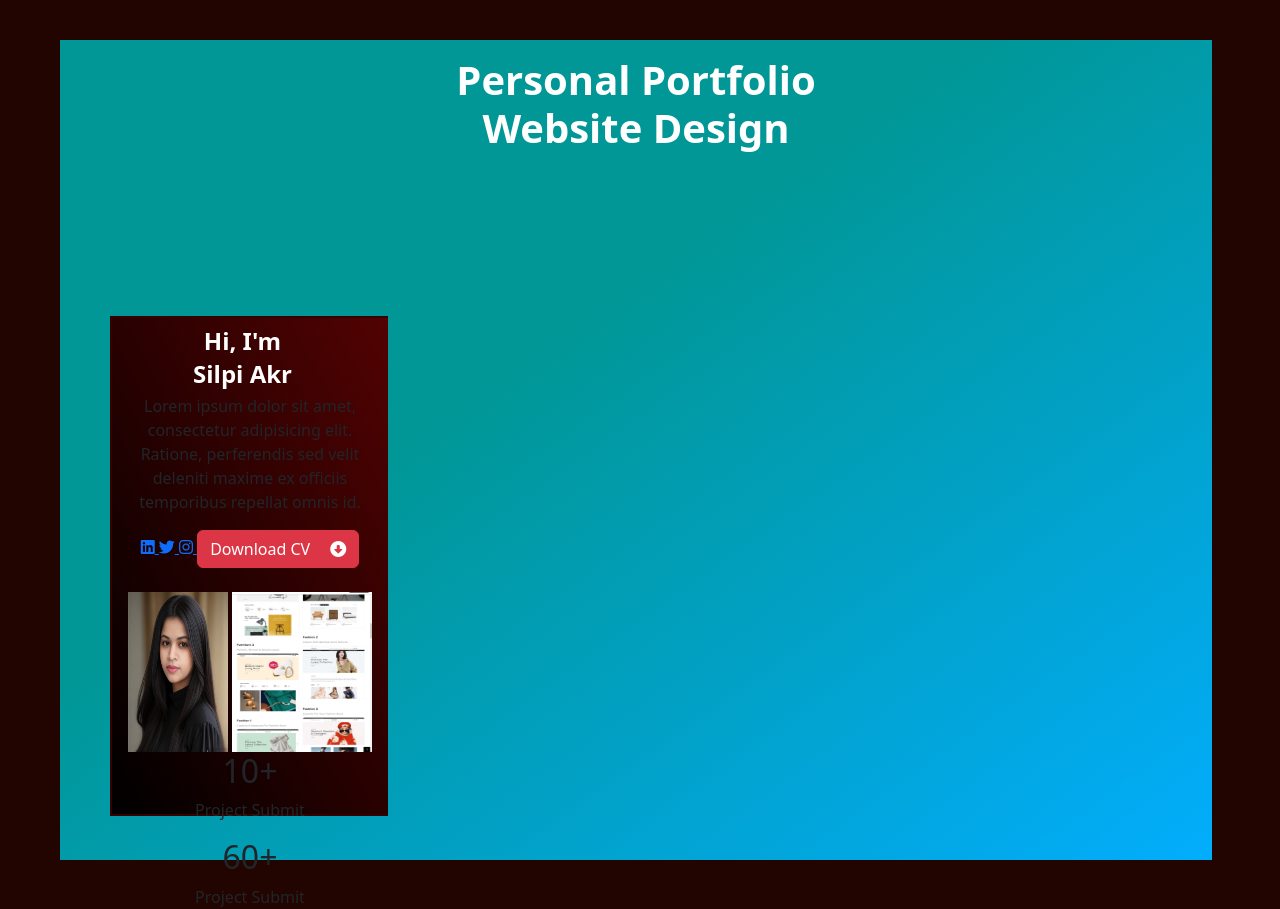
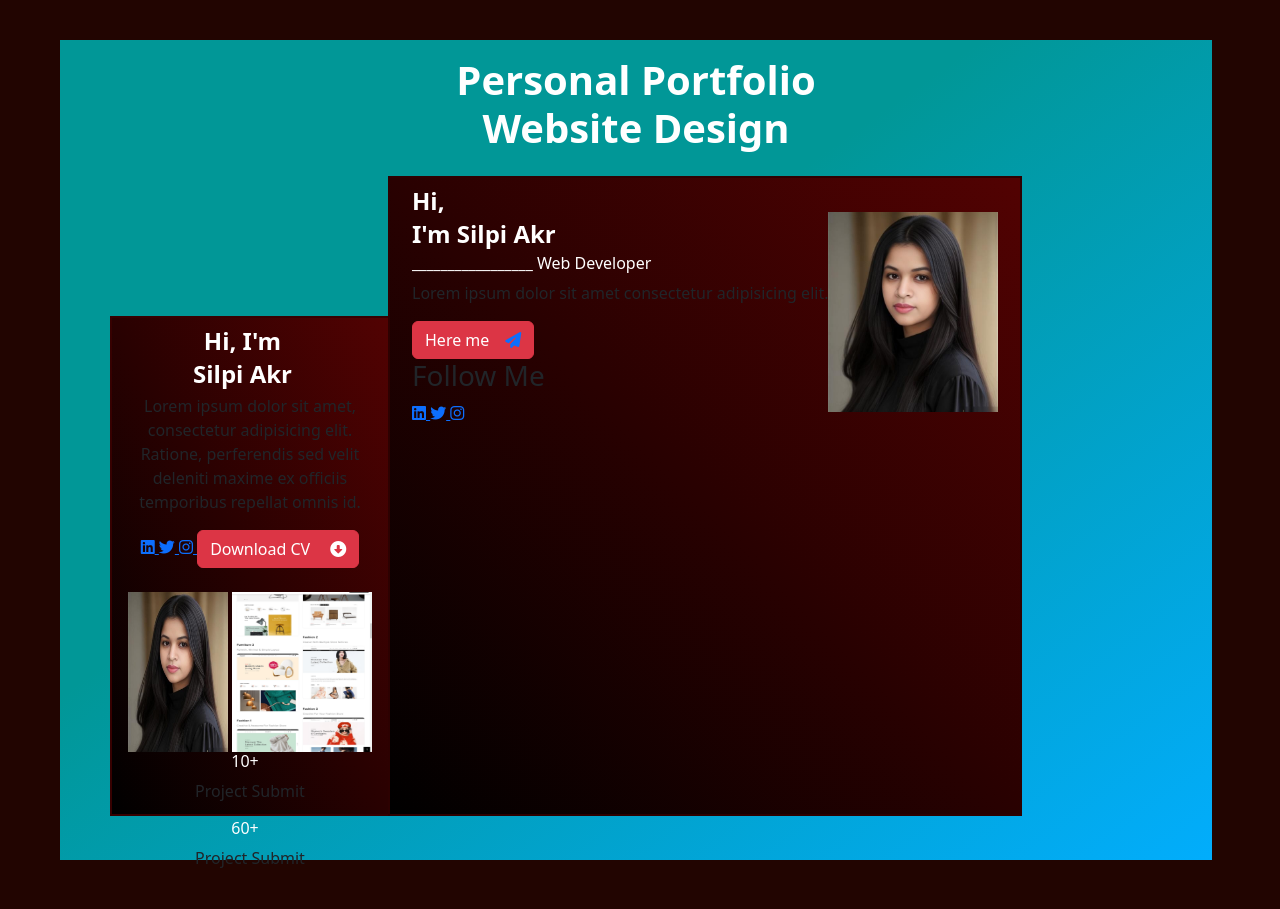
Before and after one commit to silpiakr/Landing-Page, a plain HTML site: page index.html in a window 1280 px wide. Drawn offline with nearby package versions, Linux system fonts and the light colour scheme.

Commit message:
about section

```diff
--- a/index.html
+++ b/index.html
@@ -47,3 +47,25 @@
                         </div>
                     </div>
                   </div>
+                  <div class="col-md-auto abt-me-2">
+                    <div class="innerDiv1">
+                        <div>
+                            <h1>Hi, </h1>
+                            <h1>I'm <span>Silpi Akr</span></h1>
+                            <h2>_________________ Web Developer</h2>
+                            <p>Lorem ipsum dolor sit amet consectetur adipisicing elit.
+                            </p>
+                            <button type="button" class="btn btn-danger ms-0 btn-style">Here me<a href="https://www.linkedin.com/" target="blank"><i class="fa-solid fa-paper-plane ms-3"></i></a></button>
+                            <h3>Follow Me</h3>
+                            <a href="" class="innerA">
+                                <i class="fa-brands fa-linkedin"></i>
+
+                                <i class="fa-brands fa-twitter"></i>
+
+                                <i class="fa-brands fa-instagram"></i>
+                            </a>
+                        </div>
+                        <div>
+                            <img src="images/silpi's-pic.jpg" style="width: 170px; height: 200px;" class="mt-4" alt="">
+                        </div>
+                    </div>
--- a/style.css
+++ b/style.css
@@ -42,3 +42,27 @@ body{
     line-height: 25px;
     text-align: center;
 }
+.abt-me-2{
+    background-image: linear-gradient(to bottom left, rgb(82, 2, 2), black);
+    height: 640px;
+    box-sizing: border-box;
+    border: 2px solid rgb(45, 1, 1);
+    margin-top: 20px;
+}
+.innerDiv1{
+    display: flex;
+    padding: 10px;
+    text-align: left;
+
+}
+.innerDiv1 h1{
+    font-size: 1.5rem;
+    padding-right: 15px;
+    line-height: 25px;
+    text-align: left;
+}
+h2{
+    color: #fff;
+    font-size: 1rem;
+    padding-right: 10px;
+}
```
